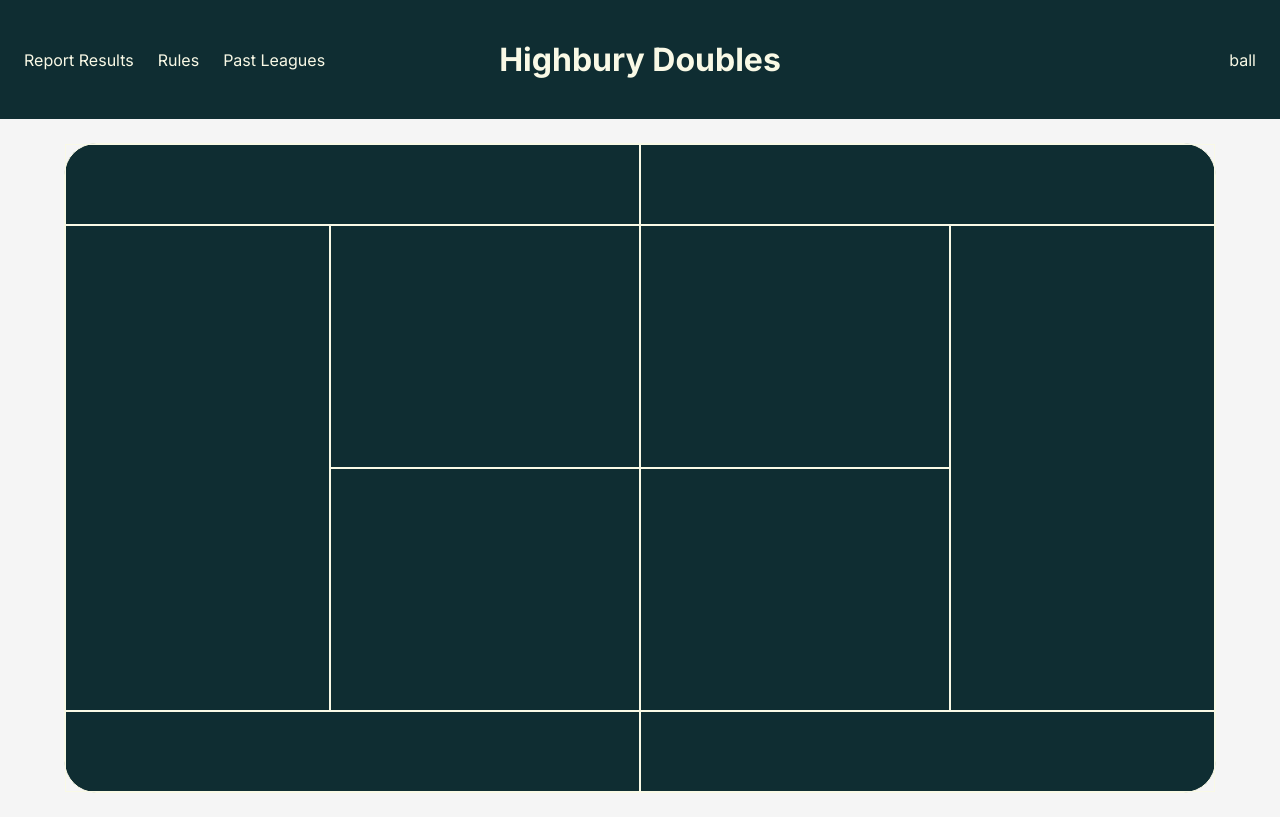
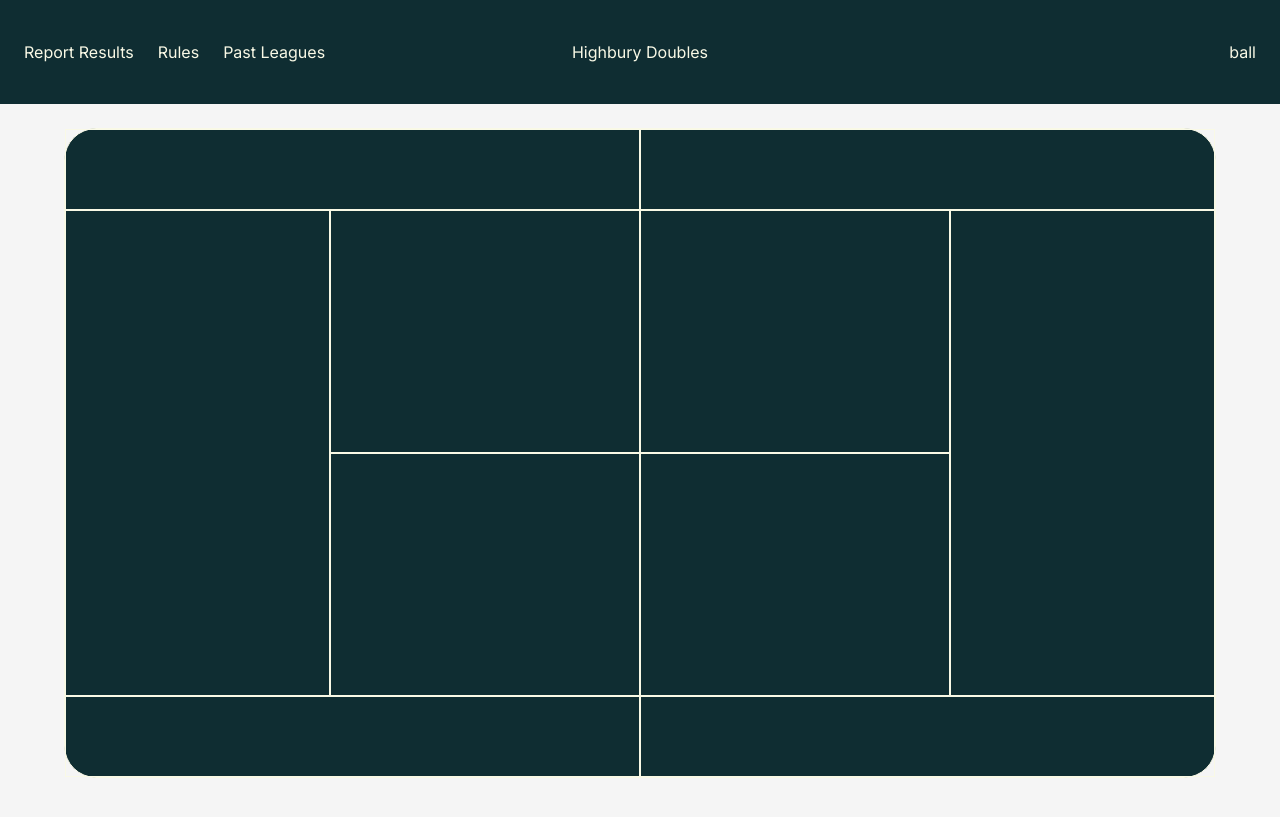
Before and after one commit to alejandra-rojas/TennisLeague-HighburyAndIslington, a Next.js app: page / in a window 1280 px wide. Built offline with nearby package versions, Linux system fonts and the light colour scheme.

Commit message:
tailwind - gsap

```diff
--- a/package.json
+++ b/package.json
@@ -15,6 +15,7 @@
     "@vercel/analytics": "^1.1.1",
     "axios": "^1.6.0",
     "dotenv": "^16.3.1",
+    "gsap": "^3.12.4",
     "next": "13.5.6",
     "react": "^18",
     "react-dom": "^18",
@@ -25,8 +26,11 @@
     "zustand": "^4.4.6"
   },
   "devDependencies": {
+    "autoprefixer": "^10.4.16",
     "encoding": "^0.1.13",
     "eslint": "^8",
-    "eslint-config-next": "13.5.6"
+    "eslint-config-next": "13.5.6",
+    "postcss": "^8.4.33",
+    "tailwindcss": "^3.4.1"
   }
 }
--- /dev/null
+++ b/postcss.config.js
@@ -0,0 +1,6 @@
+module.exports = {
+  plugins: {
+    tailwindcss: {},
+    autoprefixer: {},
+  },
+}
--- /dev/null
+++ b/tailwind.config.js
@@ -0,0 +1,8 @@
+/** @type {import('tailwindcss').Config} */
+module.exports = {
+  content: ["./app/**/*.{js,ts,jsx,tsx,mdx}"],
+  theme: {
+    extend: {},
+  },
+  plugins: [],
+};
```
Also changed, not shown: 1 other file (tests, documents, lock files or other folders).
